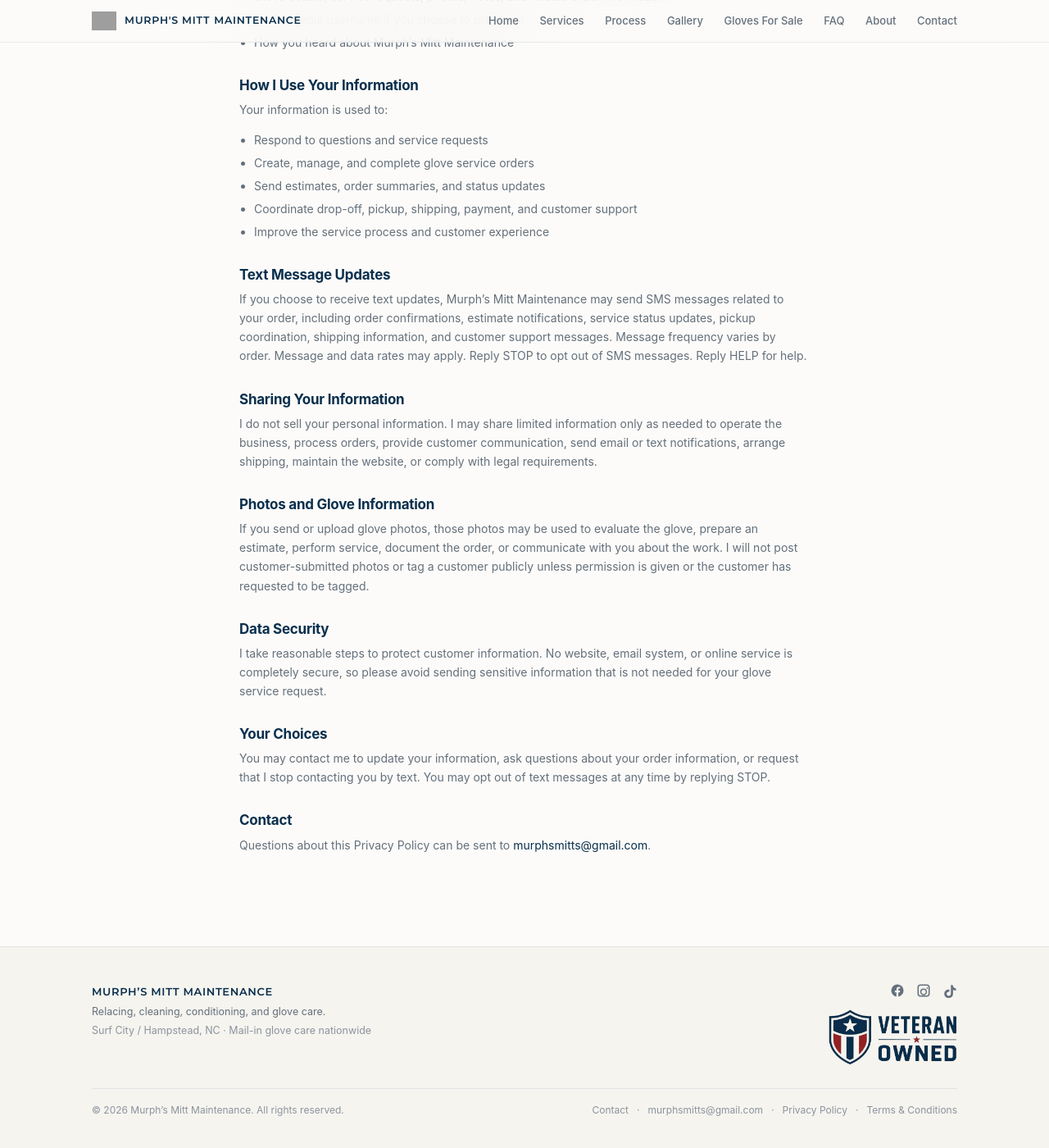
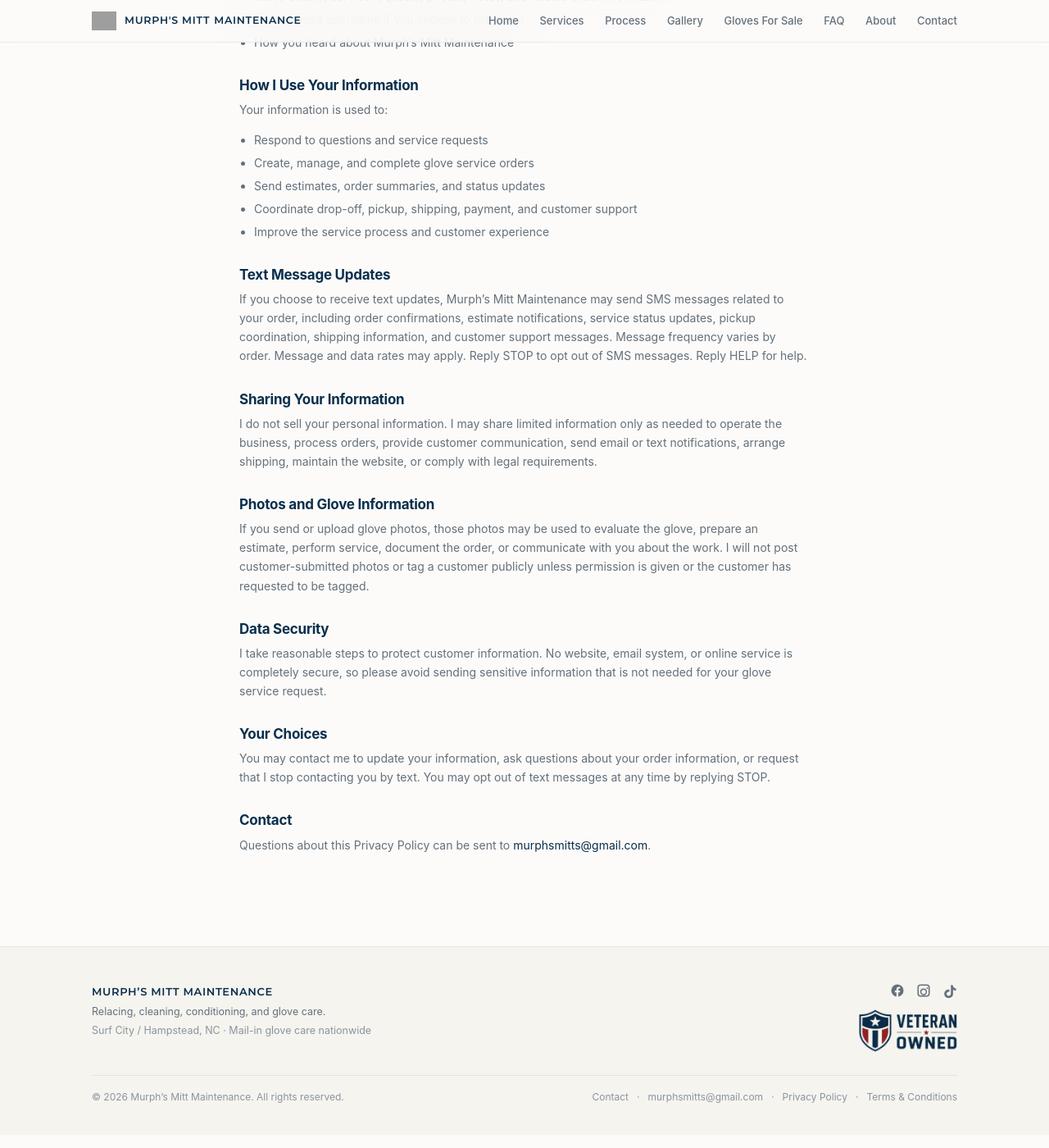
Before and after one commit to kbrettmurphy-ctrl/murphsmitts, a Jekyll site: the page built from privacy-policy.html, in a window 1280 px wide and 1400 px high, scrolled down 501 px. Shown: the whole window at 82% size. Built offline with Jekyll 4.4.1, drawn with Linux system fonts in a browser that asks for light colours; grey boxes are pictures that could not be loaded.

Commit message:
Footer badge down to 52px — cropped art needs less height
Co-Authored-By: Claude Fable 5 <noreply@anthropic.com>

```diff
--- a/assets/css/styles-17.css
+++ b/assets/css/styles-17.css
@@ -361,7 +361,7 @@ body.menu-open{ overflow: hidden; }
   gap: 14px;
 }
 .footer-badge img{
-  height: 68px;
+  height: 52px;
   width: auto;
 }
 
```
